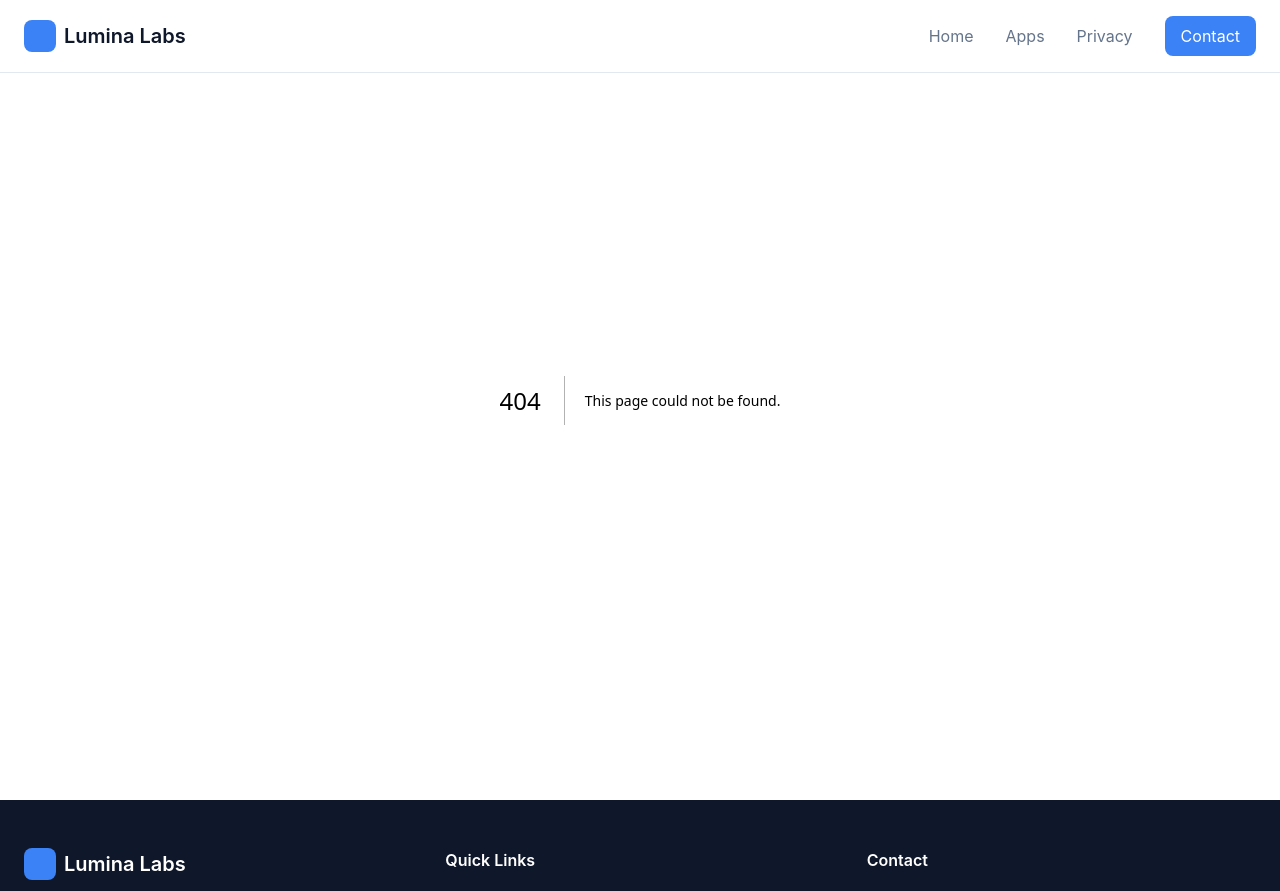
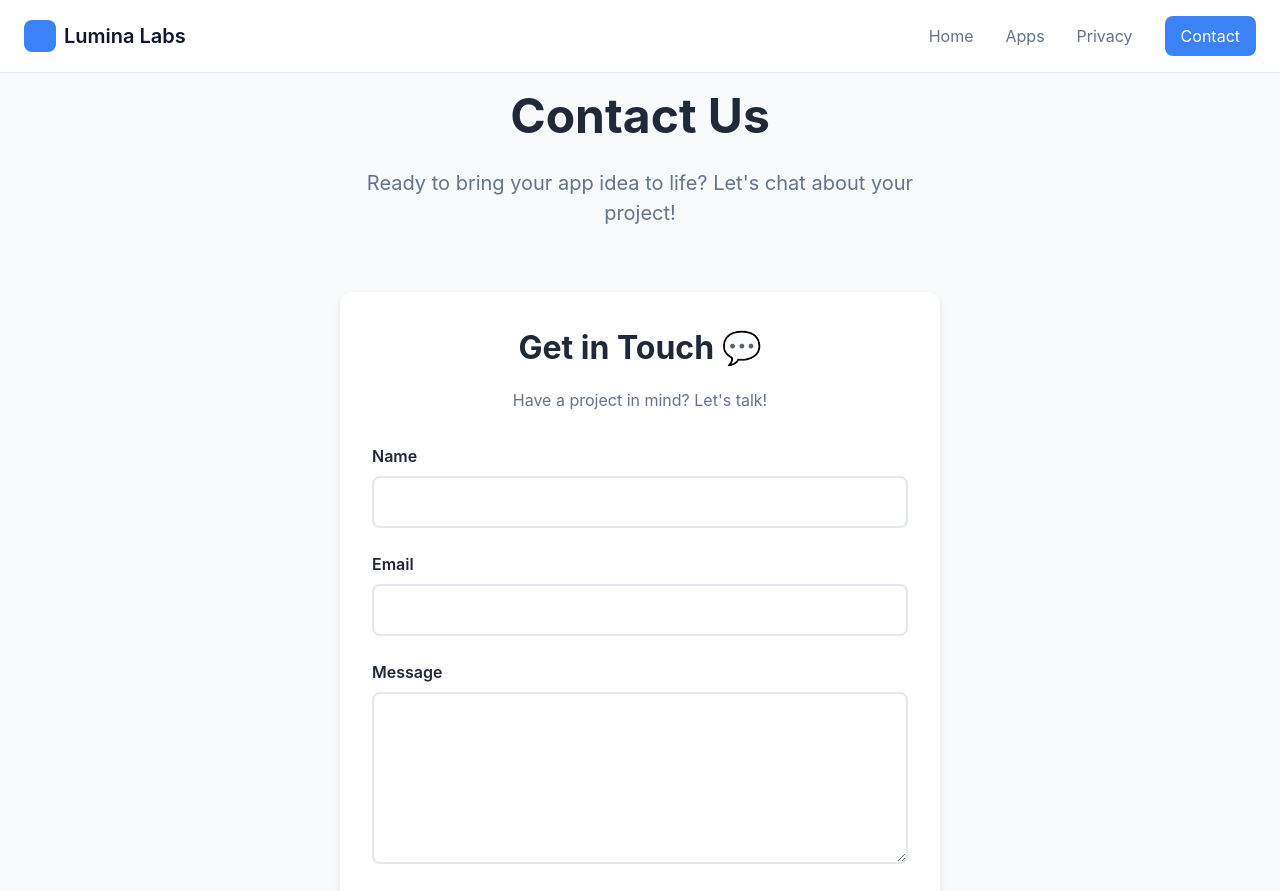
Before and after one commit to LuminaLabsIo/luminalabs-website, a Next.js app: page /contact in a window 1280 px wide. Before the commit this address had no page. Shown: the top 891 px of the page. Built offline with nearby package versions, Linux system fonts and the light colour scheme.

Commit message:
Added contact form with email sending via Resend

```diff
--- /dev/null
+++ b/app/api/contact/route.ts
@@ -0,0 +1,45 @@
+import { NextResponse } from 'next/server';
+import { Resend } from 'resend';
+import { supabase } from '../../../lib/supabase';
+
+const resend = new Resend(process.env.RESEND_API_KEY);
+
+export async function POST(request: Request) {
+  try {
+    const body = await request.json();
+    const { name, email, message } = body;
+
+    // Save to Supabase
+    const { error: dbError } = await supabase
+      .from('contact_submissions')
+      .insert([{ name, email, message }]);
+
+    if (dbError) {
+      console.error('Database error:', dbError);
+    }
+
+    // Send email via Resend
+    const { data, error } = await resend.emails.send({
+      from: 'Contact Form <onboarding@resend.dev>',
+      to: 'petra@lumina-labs.org',
+      subject: `New Contact Form Submission from ${name}`,
+      html: `
+        <h2>New Contact Form Submission</h2>
+        <p><strong>Name:</strong> ${name}</p>
+        <p><strong>Email:</strong> ${email}</p>
+        <p><strong>Message:</strong></p>
+        <p>${message.replace(/\n/g, '<br>')}</p>
+      `
+    });
+
+    if (error) {
+      console.error('Resend error:', error);
+      return NextResponse.json({ error: 'Failed to send email' }, { status: 500 });
+    }
+
+    return NextResponse.json({ success: true, data });
+  } catch (error) {
+    console.error('Error:', error);
+    return NextResponse.json({ error: 'Internal server error' }, { status: 500 });
+  }
+}
--- /dev/null
+++ b/app/contact/page.tsx
@@ -0,0 +1,42 @@
+import ContactForm from '../../components/ContactForm';
+
+export default function ContactPage() {
+  return (
+    <div style={{
+      minHeight: '100vh',
+      backgroundColor: '#f8fafc',
+      paddingTop: '80px',
+      paddingBottom: '4rem'
+    }}>
+      <div style={{
+        maxWidth: '1200px',
+        margin: '0 auto',
+        padding: '0 1.5rem'
+      }}>
+        <div style={{
+          textAlign: 'center',
+          marginBottom: '3rem'
+        }}>
+          <h1 style={{
+            fontSize: '48px',
+            fontWeight: '700',
+            marginBottom: '1rem',
+            color: '#1f2937'
+          }}>
+            Contact Us
+          </h1>
+          <p style={{
+            fontSize: '20px',
+            color: '#64748b',
+            maxWidth: '600px',
+            margin: '0 auto'
+          }}>
+            Ready to bring your app idea to life? Let's chat about your project!
+          </p>
+        </div>
+
+        <ContactForm />
+      </div>
+    </div>
+  );
+}
--- /dev/null
+++ b/components/ContactForm.tsx
@@ -0,0 +1,211 @@
+'use client';
+
+import { useState } from 'react';
+
+export default function ContactForm() {
+  const [formData, setFormData] = useState({
+    name: '',
+    email: '',
+    message: ''
+  });
+  const [status, setStatus] = useState('');
+  const [loading, setLoading] = useState(false);
+
+  const handleSubmit = async (e: React.FormEvent) => {
+    e.preventDefault();
+    setLoading(true);
+    setStatus('');
+
+    try {
+      const response = await fetch('/api/contact', {
+        method: 'POST',
+        headers: {
+          'Content-Type': 'application/json'
+        },
+        body: JSON.stringify(formData)
+      });
+
+      if (!response.ok) throw new Error('Failed to send');
+
+      setStatus('success');
+      setFormData({ name: '', email: '', message: '' });
+    } catch (error) {
+      console.error('Error:', error);
+      setStatus('error');
+    } finally {
+      setLoading(false);
+    }
+  };
+
+  return (
+    <div style={{
+      maxWidth: '600px',
+      margin: '4rem auto',
+      padding: '2rem',
+      backgroundColor: 'white',
+      borderRadius: '12px',
+      boxShadow: '0 4px 6px rgba(0,0,0,0.1)'
+    }}>
+      <h2 style={{
+        fontSize: '32px',
+        fontWeight: '700',
+        marginBottom: '1rem',
+        textAlign: 'center',
+        color: '#1f2937'
+      }}>
+        Get in Touch 💬
+      </h2>
+      <p style={{
+        textAlign: 'center',
+        color: '#64748b',
+        marginBottom: '2rem'
+      }}>
+        Have a project in mind? Let's talk!
+      </p>
+
+      <form onSubmit={handleSubmit}>
+        <div style={{ marginBottom: '1.5rem' }}>
+          <label style={{
+            display: 'block',
+            marginBottom: '0.5rem',
+            fontWeight: '600',
+            color: '#1f2937'
+          }}>
+            Name
+          </label>
+          <input
+            type="text"
+            required
+            value={formData.name}
+            onChange={(e) => setFormData({ ...formData, name: e.target.value })}
+            style={{
+              width: '100%',
+              padding: '12px',
+              border: '2px solid #e2e8f0',
+              borderRadius: '8px',
+              fontSize: '16px',
+              outline: 'none',
+              transition: 'border 0.3s',
+              boxSizing: 'border-box'
+            }}
+            onFocus={(e) => e.currentTarget.style.borderColor = '#3b82f6'}
+            onBlur={(e) => e.currentTarget.style.borderColor = '#e2e8f0'}
+          />
+        </div>
+
+        <div style={{ marginBottom: '1.5rem' }}>
+          <label style={{
+            display: 'block',
+            marginBottom: '0.5rem',
+            fontWeight: '600',
+            color: '#1f2937'
+          }}>
+            Email
+          </label>
+          <input
+            type="email"
+            required
+            value={formData.email}
+            onChange={(e) => setFormData({ ...formData, email: e.target.value })}
+            style={{
+              width: '100%',
+              padding: '12px',
+              border: '2px solid #e2e8f0',
+              borderRadius: '8px',
+              fontSize: '16px',
+              outline: 'none',
+              transition: 'border 0.3s',
+              boxSizing: 'border-box'
+            }}
+            onFocus={(e) => e.currentTarget.style.borderColor = '#3b82f6'}
+            onBlur={(e) => e.currentTarget.style.borderColor = '#e2e8f0'}
+          />
+        </div>
+
+        <div style={{ marginBottom: '1.5rem' }}>
+          <label style={{
+            display: 'block',
+            marginBottom: '0.5rem',
+            fontWeight: '600',
+            color: '#1f2937'
+          }}>
+            Message
+          </label>
+          <textarea
+            required
+            rows={6}
+            value={formData.message}
+            onChange={(e) => setFormData({ ...formData, message: e.target.value })}
+            style={{
+              width: '100%',
+              padding: '12px',
+              border: '2px solid #e2e8f0',
+              borderRadius: '8px',
+              fontSize: '16px',
+              outline: 'none',
+              transition: 'border 0.3s',
+              resize: 'vertical',
+              fontFamily: 'inherit',
+              boxSizing: 'border-box'
+            }}
+            onFocus={(e) => e.currentTarget.style.borderColor = '#3b82f6'}
+            onBlur={(e) => e.currentTarget.style.borderColor = '#e2e8f0'}
+          />
+        </div>
+
+        <button
+          type="submit"
+          disabled={loading}
+          style={{
+            width: '100%',
+            padding: '14px',
+            backgroundColor: loading ? '#9ca3af' : '#3b82f6',
+            color: 'white',
+            border: 'none',
+            borderRadius: '8px',
+            fontSize: '18px',
+            fontWeight: '600',
+            cursor: loading ? 'not-allowed' : 'pointer',
+            transition: 'background 0.3s'
+          }}
+          onMouseOver={(e) => {
+            if (!loading) e.currentTarget.style.backgroundColor = '#2563eb';
+          }}
+          onMouseOut={(e) => {
+            if (!loading) e.currentTarget.style.backgroundColor = '#3b82f6';
+          }}
+        >
+          {loading ? 'Sending...' : 'Send Message 🚀'}
+        </button>
+
+        {status === 'success' && (
+          <div style={{
+            marginTop: '1rem',
+            padding: '12px',
+            backgroundColor: '#d1fae5',
+            color: '#065f46',
+            borderRadius: '8px',
+            textAlign: 'center',
+            fontWeight: '600'
+          }}>
+            ✅ Message sent! We'll get back to you soon.
+          </div>
+        )}
+
+        {status === 'error' && (
+          <div style={{
+            marginTop: '1rem',
+            padding: '12px',
+            backgroundColor: '#fee2e2',
+            color: '#991b1b',
+            borderRadius: '8px',
+            textAlign: 'center',
+            fontWeight: '600'
+          }}>
+            ❌ Something went wrong. Please try again.
+          </div>
+        )}
+      </form>
+    </div>
+  );
+}
--- a/components/Navbar.tsx
+++ b/components/Navbar.tsx
@@ -77,7 +77,7 @@ export default function Navbar() {
             Privacy
           </a>
           <a
-            href="mailto:hello@luminalabs.com"
+            href="/contact"
             style={{
               padding: '0.5rem 1rem',
               backgroundColor: '#3b82f6',
@@ -182,7 +182,7 @@ export default function Navbar() {
             Privacy
           </a>
           <a
-            href="mailto:hello@luminalabs.com"
+            href="/contact"
             onClick={() => setIsMenuOpen(false)}
             style={{
               padding: '0.75rem',
--- /dev/null
+++ b/lib/supabase.ts
@@ -0,0 +1,6 @@
+import { createClient } from '@supabase/supabase-js'
+
+const supabaseUrl = process.env.NEXT_PUBLIC_SUPABASE_URL!
+const supabaseAnonKey = process.env.NEXT_PUBLIC_SUPABASE_ANON_KEY!
+
+export const supabase = createClient(supabaseUrl, supabaseAnonKey)
--- a/package.json
+++ b/package.json
@@ -9,9 +9,11 @@
     "lint": "eslint"
   },
   "dependencies": {
+    "@supabase/supabase-js": "^2.107.0",
     "next": "16.2.6",
     "react": "19.2.4",
-    "react-dom": "19.2.4"
+    "react-dom": "19.2.4",
+    "resend": "^6.12.4"
   },
   "devDependencies": {
     "@tailwindcss/postcss": "^4",
```
Also changed, not shown: 1 other file (tests, documents, lock files or other folders).
